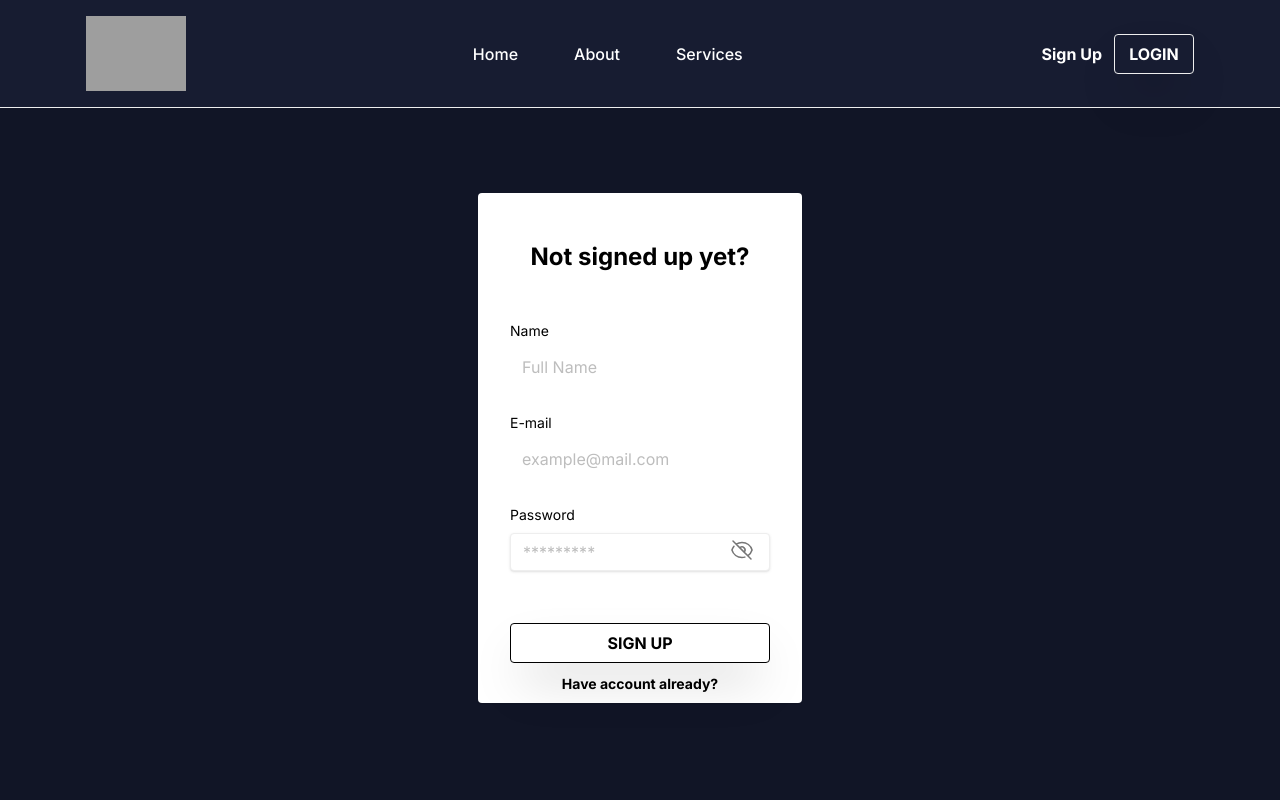
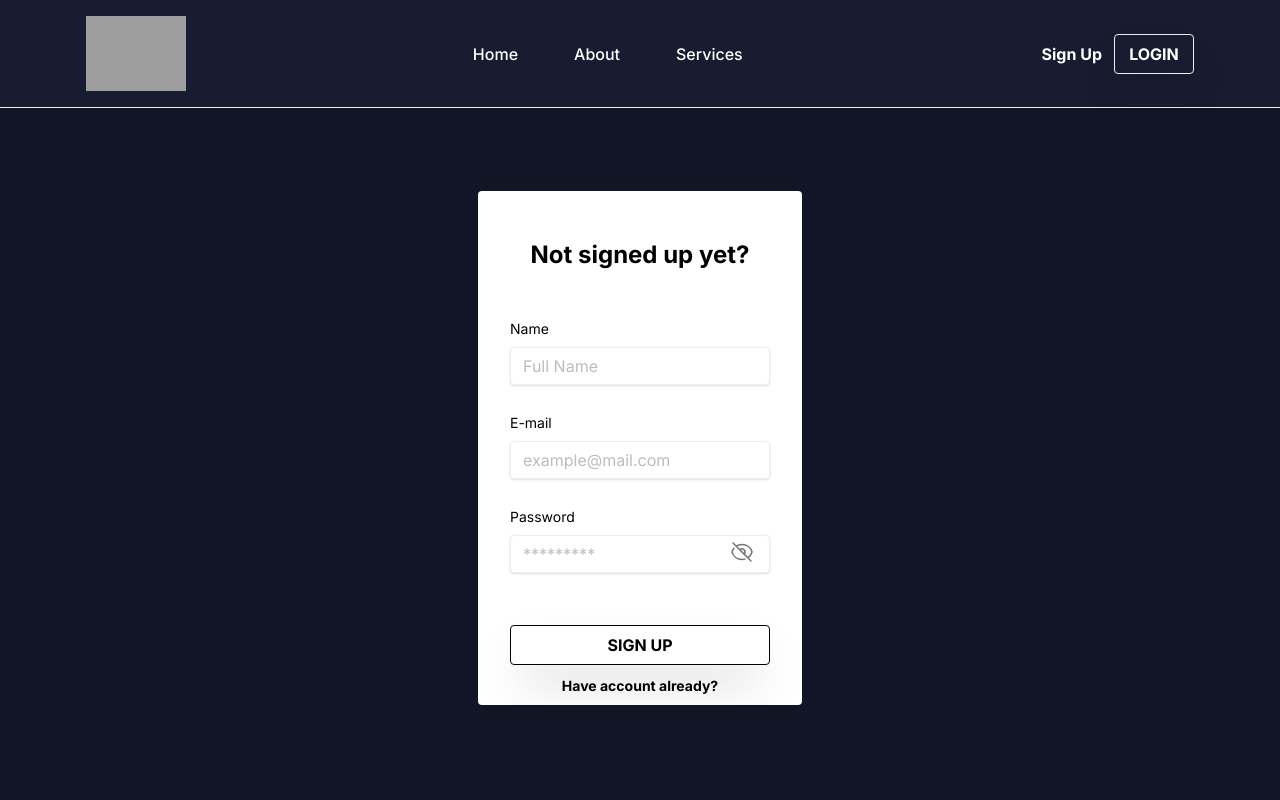
Before and after one commit to mkmuniz/Biflux, a Next.js app in the folder front/: page /sign-up in a window 1280 px wide. Shown: the top 800 px of the page. Built offline with nearby package versions, Linux system fonts and the light colour scheme; no server answers; grey boxes are pictures that could not be loaded.

Commit message:
fix: fields shadow

```diff
--- a/front/src/ui/components/Login/index.tsx
+++ b/front/src/ui/components/Login/index.tsx
@@ -52,7 +52,7 @@ export default function LoginForm() {
                                 message: 'Invalid email format'
                             },
                             required: true
-                        })} className={`${errors.email?.message ? 'border border-red-400' : ''} rounded w-full py-2 px-3 text-gray-700 mb-3 leading-tight focus:outline-none focus:shadow-outline`} id="email" type="text" placeholder="example@mail.com" />
+                        })} className={`shadow appearance-none ${errors.email?.message ? 'border-red-400' : ''} border rounded w-full py-2 px-3 text-gray-700 mb-3 leading-tight focus:outline-none focus:shadow-outline`} id="email" type="text" placeholder="example@mail.com" />
                         <p className="text-red-500 text-[12px]">{errors.email?.message}</p>
                     </div>
                     <div className="mb-6 relative container mx-auto">
--- a/front/src/ui/components/NavBar/index.tsx
+++ b/front/src/ui/components/NavBar/index.tsx
@@ -9,7 +9,7 @@ export default function NavBar() {
 
     return <>
         <nav className="bg-standard fixed w-full z-20 top-0 start-0 border-b border-gray-200 font-bold">
-            <div className="max-w-screen-xl flex flex-wrap items-center justify-between mx-auto p-4">
+            <div className="max-w-screen-xl flex flex-wrap items-center justify-between mx-auto p-4 ">
                 <Link href="/home">
                     <Image src="https://uploads-ssl.webflow.com/62f9249c43126cafce10bc33/62fd12497ffcb83b28ea3309_logo-lumi-white.svg" width={100} height={100} alt="Logo" />
                 </Link>
@@ -25,7 +25,7 @@ export default function NavBar() {
                         </svg>
                     </button>
                 </div>
-                <div className={`items-center justify-between transition-all ${isOpen ? 'visible' : 'hidden'} w-full md:flex md:w-auto md:order-1 text-white`} id="navbar-sticky">
+                <div className={`items-center justify-between transition-all duration-500 ${isOpen ? 'visible' : 'hidden'} w-full md:flex md:w-auto md:order-1 text-white`} id="navbar-sticky">
                     <ul className={`flex flex-col p-4 md:p-0 mt-4 font-medium border border-gray-100 rounded-lg md:space-x-8 md:flex-row md:mt-0 md:border-0`}>
                         <li>
                             <Link href="/home" className="block py-2 px-3 hover:text-blue-gray-200 transition-all" aria-current="page">Home</Link>
--- a/front/src/ui/components/SignUp/index.tsx
+++ b/front/src/ui/components/SignUp/index.tsx
@@ -54,7 +54,7 @@ export default function SignUpForm() {
                                 message: 'Just use a-z/A-Z characters'
                             },
                             required: true
-                        })} className={`${errors.name?.message ? 'border border-red-400' : ''} rounded w-full py-2 px-3 text-gray-700 mb-3 leading-tight focus:outline-none focus:shadow-outline`} id="name" type="text" placeholder="Full Name" />
+                        })} className={`shadow appearance-none ${errors.name?.message ? 'border-red-400' : ''} border rounded w-full py-2 px-3 text-gray-700 mb-3 leading-tight focus:outline-none focus:shadow-outline`} id="name" type="text" placeholder="Full Name" />
                         <p className="text-red-500 text-[12px]">{errors.name?.message}</p>
                     </div>
                     <div className="mb-4">
@@ -67,7 +67,7 @@ export default function SignUpForm() {
                                 message: 'Invalid email format'
                             },
                             required: true
-                        })} className={`${errors.email?.message ? 'border border-red-400' : ''} rounded w-full py-2 px-3 text-gray-700 mb-3 leading-tight focus:outline-none focus:shadow-outline`} id="email" type="text" placeholder="example@mail.com" />
+                        })} className={`shadow appearance-none ${errors.email?.message ? 'border-red-400' : ''} border rounded w-full py-2 px-3 text-gray-700 mb-3 leading-tight focus:outline-none focus:shadow-outline`} id="email" type="text" placeholder="example@mail.com" />
                         <p className="text-red-500 text-[12px]">{errors.email?.message}</p>
                     </div>
                     <div className="mb-6 relative container mx-auto">
```
